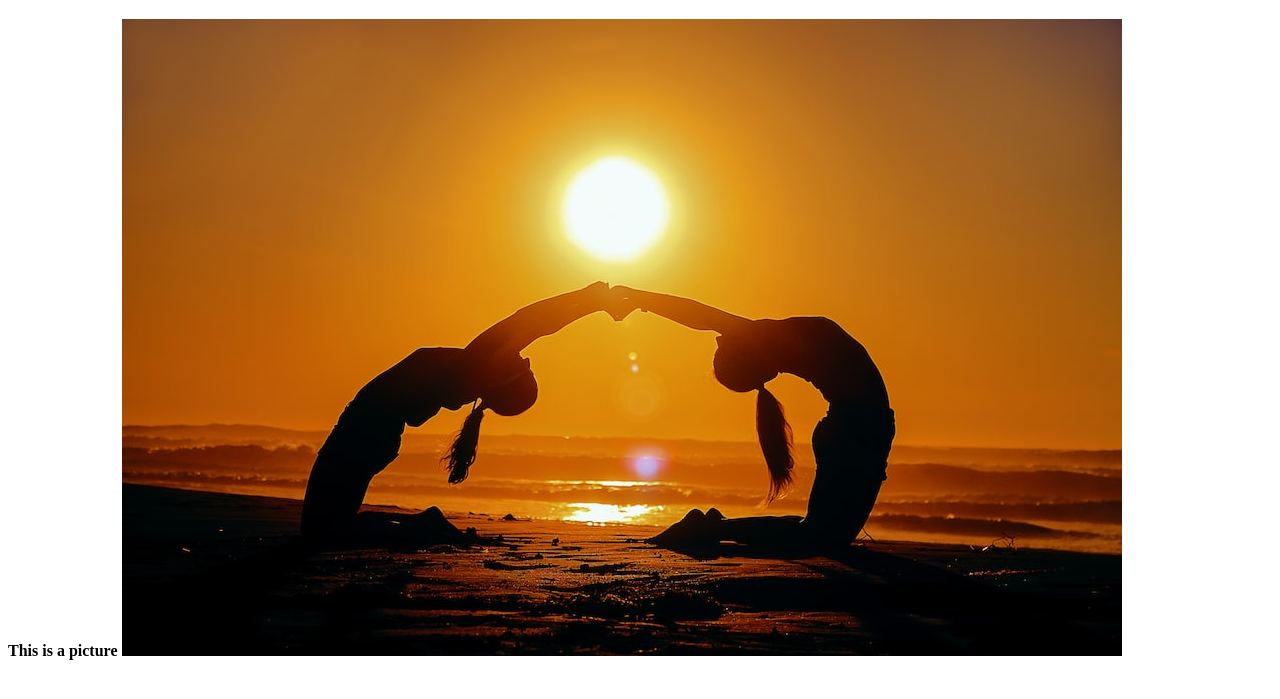
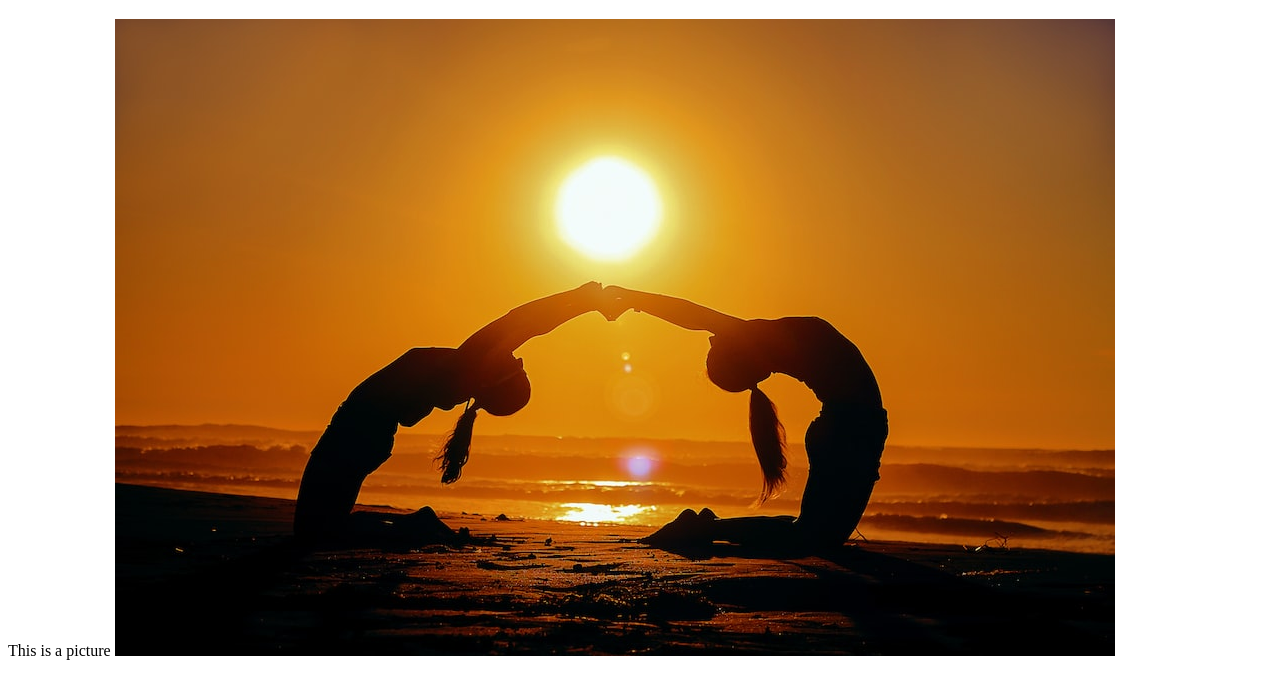
Before and after one commit to hmimran031/Git-Practiec, a plain HTML site: page index.html in a window 1280 px wide. Shown: the part 61-760 px from the top of the page. Drawn offline with Linux system fonts and the light colour scheme.

Commit message:
text added

```diff
--- a/index.html
+++ b/index.html
@@ -8,7 +8,7 @@
 </head>
 
 <h1>Hello</h1>
-<strong>This is a picture</strong>
+<a>This is a picture</a>
 <img src="img/photo.jpeg" alt="">
 
 <body>
```
